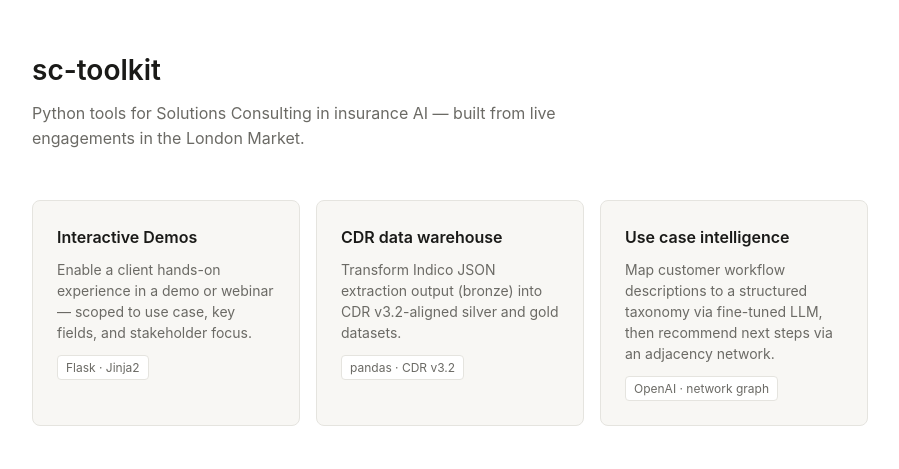
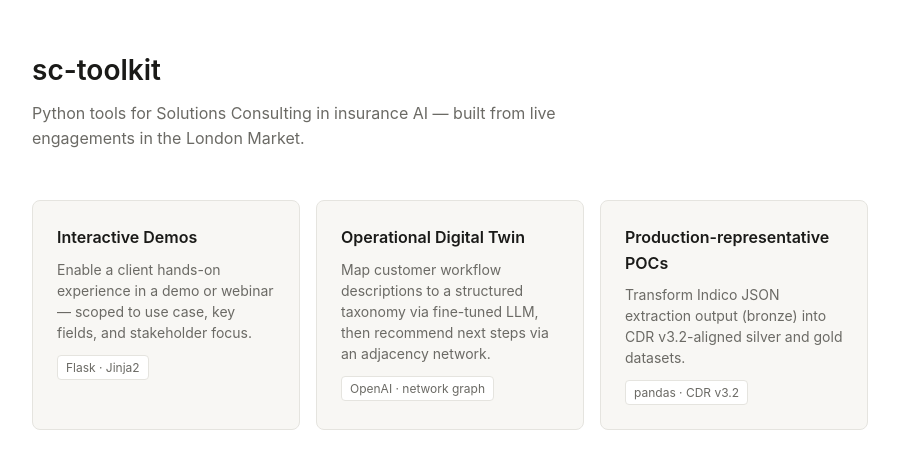
Before and after one commit to brfrancis/sc-toolkit, a Flask app: page / in a window 1280 px wide. Shown: the part 52-521 px from the top of the page, without its empty margins (190-1089 px from the left). Run offline with Flask 3, Linux system fonts and the light colour scheme.

Commit message:
Updated names of different examples

```diff
--- a/templates/index.html
+++ b/templates/index.html
@@ -13,16 +13,16 @@
     <span class="tag">Flask · Jinja2</span>
   </a>
 
+  <a class="tool-card" href="/uci">
+    <h2>Operational Digital Twin</h2>
+    <p>Map customer workflow descriptions to a structured taxonomy via fine-tuned LLM, then recommend next steps via an adjacency network.</p>
+    <span class="tag">OpenAI · network graph</span>
+  </a>
+
   <a class="tool-card" href="/cdr">
-    <h2>CDR data warehouse</h2>
+    <h2>Production-representative POCs</h2>
     <p>Transform Indico JSON extraction output (bronze) into CDR v3.2-aligned silver and gold datasets.</p>
     <span class="tag">pandas · CDR v3.2</span>
   </a>
-
-  <a class="tool-card" href="/uci">
-    <h2>Use case intelligence</h2>
-    <p>Map customer workflow descriptions to a structured taxonomy via fine-tuned LLM, then recommend next steps via an adjacency network.</p>
-    <span class="tag">OpenAI · network graph</span>
-  </a>
 </div>
 {% endblock %}
```
